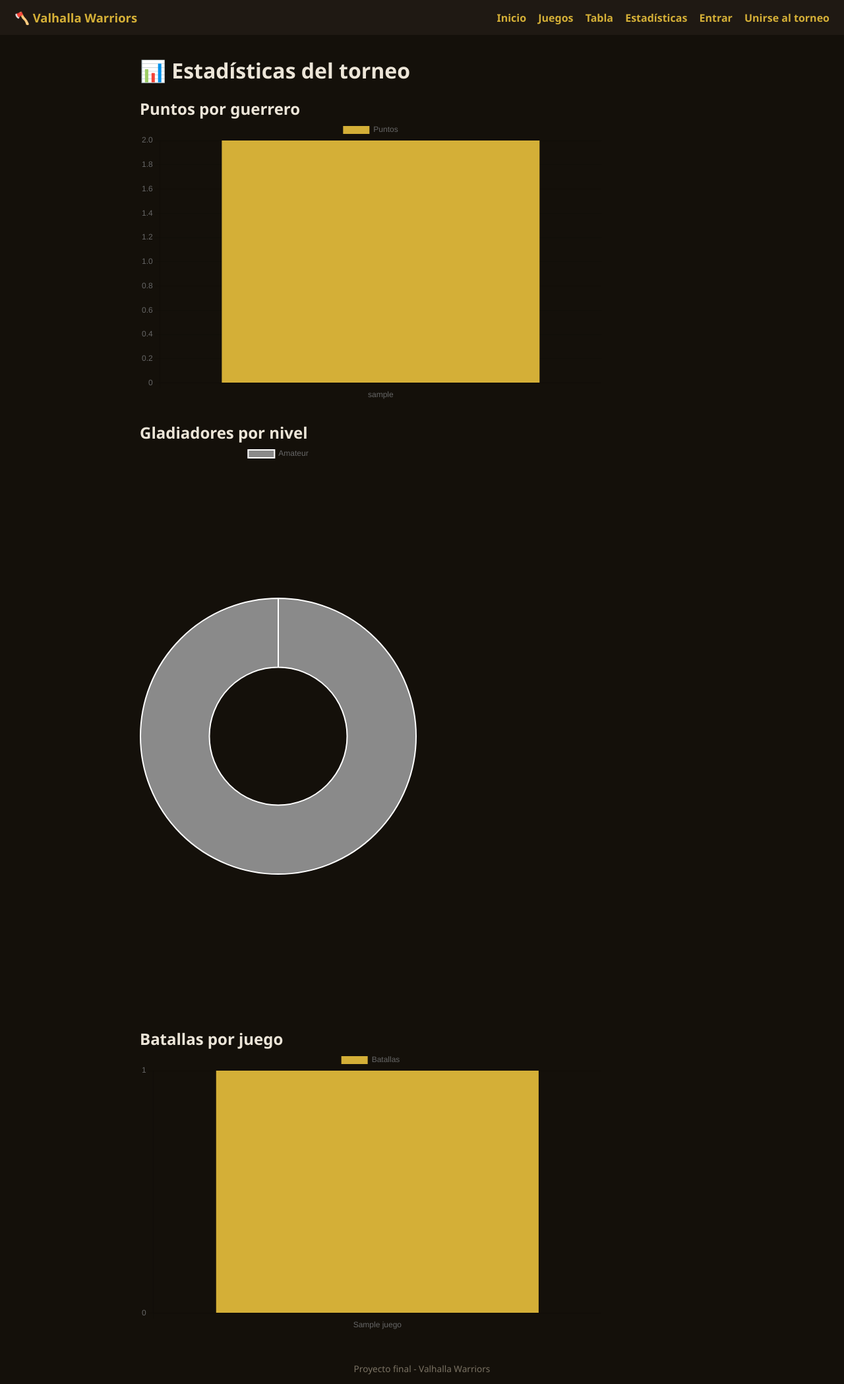
After one commit to lucasasla272/valhalla-warriors, a Django app: page /estadisticas/ in a window 1280 px wide. The commit adds this page. Shown: the whole page at 66% size. Run offline with Django 5.2, Linux system fonts and the light colour scheme; tables that the repository leaves empty hold one stand-in row (values such as "Sample post").

Commit message:
Partidos, tabla de posiciones (3/1/0), historial de batallas y panel de estadisticas con Chart.js

```diff
--- a/torneo/templates/torneo/base.html
+++ b/torneo/templates/torneo/base.html
@@ -41,6 +41,7 @@
             <a href="{% url 'torneo:home' %}">Inicio</a>
             <a href="{% url 'torneo:juegos' %}">Juegos</a>
             <a href="{% url 'torneo:tabla' %}">Tabla</a>
+            <a href="{% url 'torneo:estadisticas' %}">Estadísticas</a>
             {% if user.is_authenticated %}
                 <span class="hola">Hola, {{ user.username|capfirst }}</span>
                 <a href="{% url 'torneo:mis_partidos' %}">Mis partidos</a>
--- /dev/null
+++ b/torneo/templates/torneo/estadisticas.html
@@ -0,0 +1,56 @@
+{% extends "torneo/base.html" %}
+{% block title %}Estadísticas | Valhalla Warriors{% endblock %}
+{% block content %}
+    <h1>📊 Estadísticas del torneo</h1>
+
+    <h2 style="margin-top:20px;">Puntos por guerrero</h2>
+    <canvas id="grafico-puntos" style="max-width:700px;"></canvas>
+
+    <h2 style="margin-top:30px;">Gladiadores por nivel</h2>
+    <canvas id="grafico-niveles" style="max-width:420px;"></canvas>
+
+    <h2 style="margin-top:30px;">Batallas por juego</h2>
+    <canvas id="grafico-juegos" style="max-width:700px;"></canvas>
+
+    {{ nombres|json_script:"nombres-data" }}
+    {{ puntos|json_script:"puntos-data" }}
+    {{ niveles_labels|json_script:"niveles-labels" }}
+    {{ niveles_valores|json_script:"niveles-valores" }}
+    {{ juegos_labels|json_script:"juegos-labels" }}
+    {{ juegos_valores|json_script:"juegos-valores" }}
+
+    <script src="https://cdn.jsdelivr.net/npm/chart.js"></script>
+    <script>
+        const nombres = JSON.parse(document.getElementById("nombres-data").textContent);
+        const puntos  = JSON.parse(document.getElementById("puntos-data").textContent);
+        new Chart(document.getElementById("grafico-puntos"), {
+            type: "bar",
+            data: {
+                labels: nombres,
+                datasets: [{ label: "Puntos", data: puntos, backgroundColor: "#d4af37" }]
+            },
+            options: { scales: { y: { beginAtZero: true } } }
+        });
+
+        const nivelesLabels = JSON.parse(document.getElementById("niveles-labels").textContent);
+        const nivelesValores = JSON.parse(document.getElementById("niveles-valores").textContent);
+        new Chart(document.getElementById("grafico-niveles"), {
+            type: "doughnut",
+            data: {
+                labels: nivelesLabels,
+                datasets: [{ data: nivelesValores, backgroundColor: ["#8a8a8a", "#d4af37", "#b5452e"] }]
+            }
+        });
+
+        const juegosLabels = JSON.parse(document.getElementById("juegos-labels").textContent);
+        const juegosValores = JSON.parse(document.getElementById("juegos-valores").textContent);
+        new Chart(document.getElementById("grafico-juegos"), {
+            type: "bar",
+            data: {
+                labels: juegosLabels,
+                datasets: [{ label: "Batallas", data: juegosValores, backgroundColor: "#d4af37" }]
+            },
+            options: { scales: { y: { beginAtZero: true, ticks: { stepSize: 1 } } } }
+        });
+    </script>
+{% endblock %}
--- a/torneo/urls.py
+++ b/torneo/urls.py
@@ -14,4 +14,5 @@ urlpatterns = [
     path("juegos/<int:juego_id>/desinscribir/", views.desinscribir, name="desinscribir"),
     path("tabla/", views.tabla_posiciones, name="tabla"),
     path("mis-partidos/", views.mis_partidos, name="mis_partidos"),
+    path("estadisticas/", views.estadisticas, name="estadisticas"),
 ]
--- a/torneo/views.py
+++ b/torneo/views.py
@@ -3,7 +3,7 @@ from django.contrib.auth.decorators import login_required
 from django.db import IntegrityError
 from django.shortcuts import get_object_or_404, redirect, render
 from .models import Partido
-from django.db.models import Q
+from django.db.models import Q, Count
 
 from .forms import RegistroForm
 from .models import Inscripcion, Juego, Jugador
@@ -98,3 +98,36 @@ def mis_partidos(request):
 
     return render(request, "torneo/mis_partidos.html",
                   {"historial": historial, "jugador": jugador})
+
+def estadisticas(request):
+    # 1) Puntos por jugador (misma lógica de la tabla)
+    partidos = Partido.objects.select_related("jugador1__user", "jugador2__user")
+    filas = {}
+    for p in partidos:
+        for jugador, gf, gc in ((p.jugador1, p.puntos1, p.puntos2),
+                                (p.jugador2, p.puntos2, p.puntos1)):
+            f = filas.setdefault(jugador, {"nombre": jugador.user.username, "pts": 0, "pg": 0})
+            if gf > gc:
+                f["pts"] += 3
+                f["pg"] += 1
+            elif gf == gc:
+                f["pts"] += 1
+    orden = sorted(filas.values(), key=lambda f: (-f["pts"], -f["pg"]))
+    nombres = [f["nombre"] for f in orden]
+    puntos = [f["pts"] for f in orden]
+
+    # 2) Jugadores por nivel (una sola consulta con agregación)
+    niveles_qs = Jugador.objects.values("nivel").annotate(total=Count("id"))
+    niveles_labels = [dict(Jugador.Nivel.choices)[r["nivel"]] for r in niveles_qs]
+    niveles_valores = [r["total"] for r in niveles_qs]
+
+    # 3) Partidos por juego (misma idea, sobre Partido)
+    juegos_qs = Partido.objects.values("juego__nombre").annotate(total=Count("id"))
+    juegos_labels = [r["juego__nombre"] for r in juegos_qs]
+    juegos_valores = [r["total"] for r in juegos_qs]
+
+    return render(request, "torneo/estadisticas.html", {
+        "nombres": nombres, "puntos": puntos,
+        "niveles_labels": niveles_labels, "niveles_valores": niveles_valores,
+        "juegos_labels": juegos_labels, "juegos_valores": juegos_valores,
+    })
```
